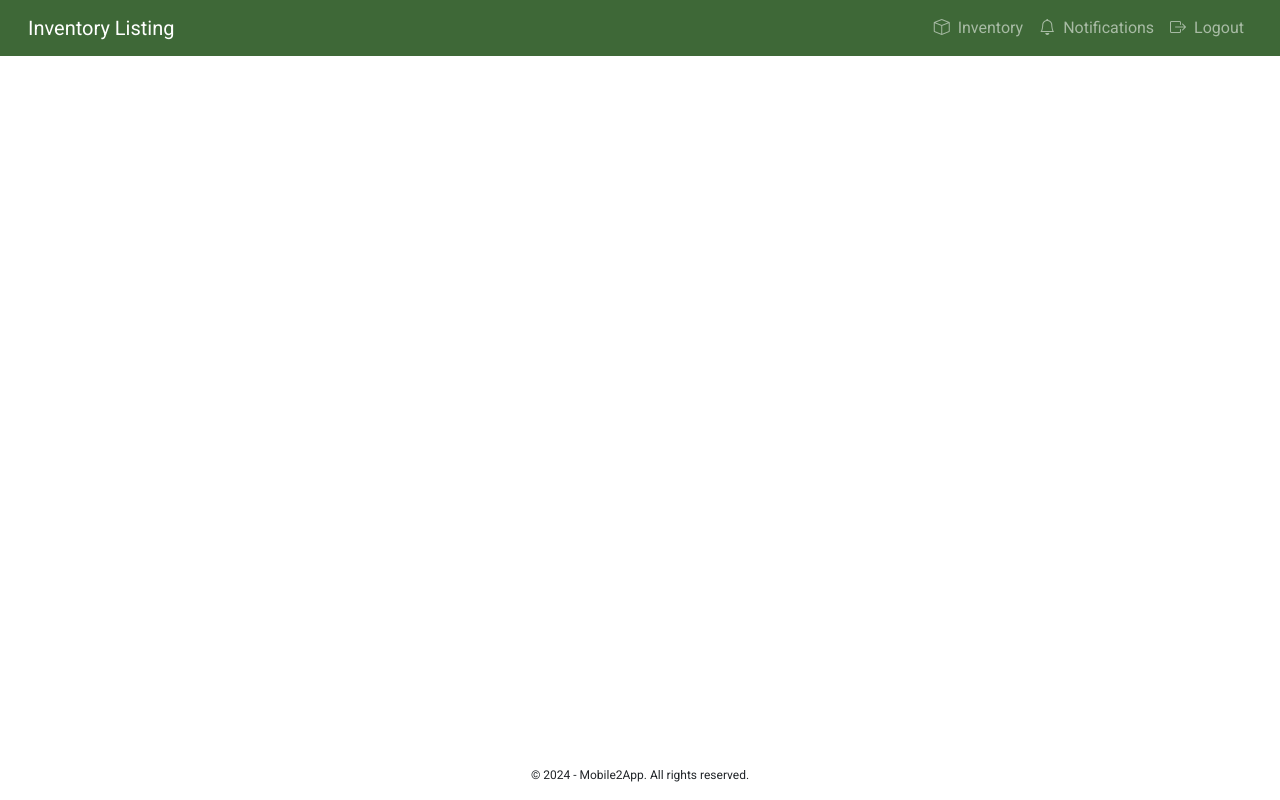
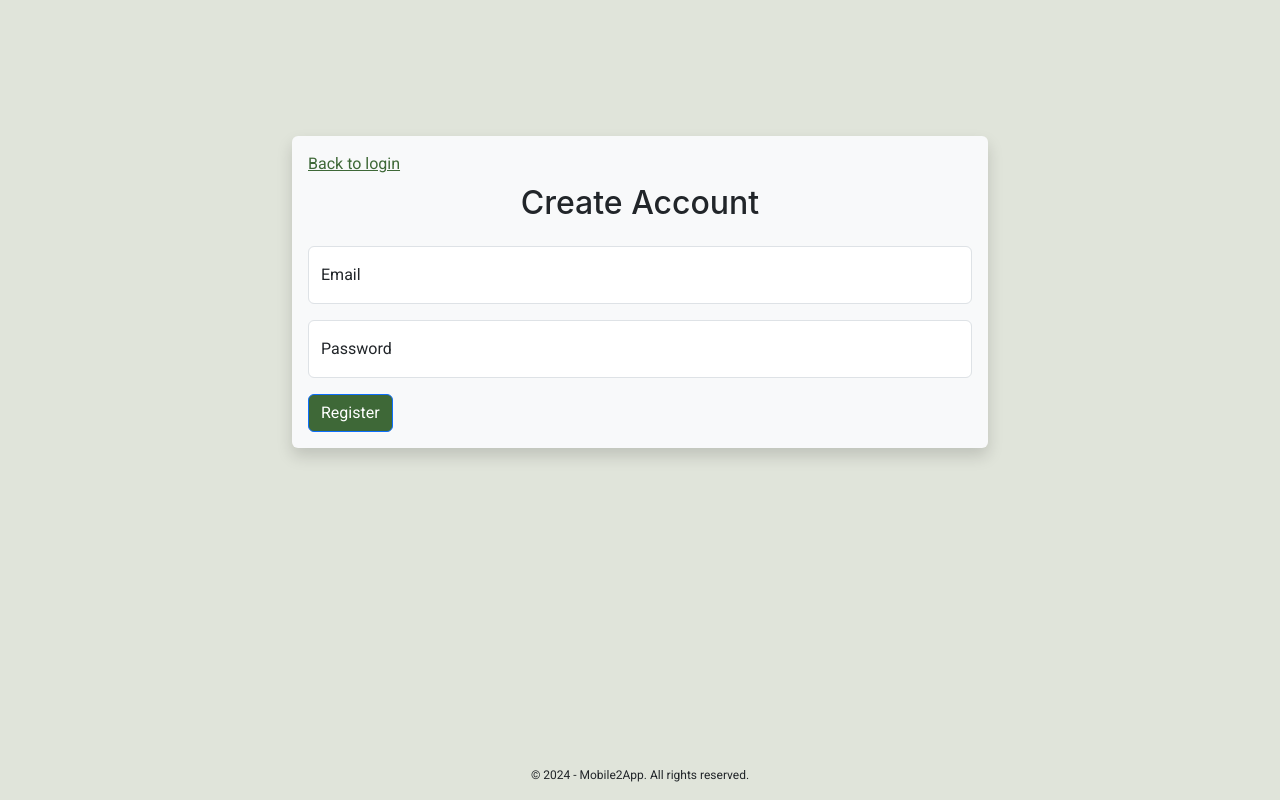
Before and after one commit to FreemanS98765/cs-499-repo, an Angular app in the folder app_public/: page /register in a window 1280 px wide. Before the commit this address led to /. Built offline with nearby package versions, Linux system fonts and the light colour scheme.

Commit message:
Registration view created

```diff
--- a/app_public/src/app/app.component.html
+++ b/app_public/src/app/app.component.html
@@ -1,5 +1,5 @@
 <main class="main">
-  <ng-container *ngIf="router.url !== '/login' && router.url !== '/logout'">
+  <ng-container *ngIf="router.url !== '/login' && router.url !== '/logout' && router.url !== '/register'">
     <app-header></app-header>
   </ng-container>
   <router-outlet></router-outlet>
--- a/app_public/src/app/app.module.ts
+++ b/app_public/src/app/app.module.ts
@@ -8,6 +8,7 @@ import { AppComponent } from './app.component';
 import { HeaderComponent } from './shared/components/header/header.component';
 import { FooterComponent } from './shared/components/footer/footer.component';
 import { LoginComponent } from './features/login/login.component';
+import { RegistrationComponent } from './features/registration/registration.component';
 import { DashboardComponent } from './features/dashboard/dashboard.component';
 import { NotificationsComponent } from './features/notifications/notifications.component';
 import { CreateProductComponent } from './features/create-product/create-product.component';
@@ -24,6 +25,7 @@ import { routes } from './app.routes';
     HeaderComponent,
     FooterComponent,
     LoginComponent,
+    RegistrationComponent,
     DashboardComponent,
     CreateProductComponent,
     NotificationsComponent,
--- a/app_public/src/app/features/login/login.component.ts
+++ b/app_public/src/app/features/login/login.component.ts
@@ -5,7 +5,7 @@ import {
   FormBuilder,
   Validators,
 } from '@angular/forms';
-import { Router } from '@angular/router';
+import { Router, RouterOutlet, RouterLink } from '@angular/router';
 
 /**
  * @title Login Component
@@ -19,7 +19,7 @@ import { Router } from '@angular/router';
   selector: 'app-login',
   templateUrl: './login.component.html',
   styleUrls: ['./login.component.css'],
-  imports: [ReactiveFormsModule],
+  imports: [ReactiveFormsModule, RouterOutlet, RouterLink],
   host: { class: 'login-view' },
 })
 export class LoginComponent implements OnInit {
--- a/app_public/src/app/features/notifications/notifications.component.html
+++ b/app_public/src/app/features/notifications/notifications.component.html
@@ -24,7 +24,7 @@
 <div class="container container-max-sm py-4">
   <div class="row">
     <div class="col">
-      <div class="mb-3" *ngFor="let notification of notifications">
+      <div class="mb-3" *ngFor="let notification of NOTIFICATIONS">
         <mat-card appearance="outlined" class="mb-3">
           <mat-card-content class="d-flex justify-content-between">
             <div>
--- /dev/null
+++ b/app_public/src/app/features/registration/registration.component.html
@@ -0,0 +1,42 @@
+<!-- registration.component.html -->
+<div class="container container-max-md py-4">
+  <div class="row">
+    <div class="col">
+      <div class="shadow p-3 mb-5 bg-body-tertiary rounded">
+        <div class="pl-2 pb-2">
+          <a routerLink="/login" class="link">Back to login</a>
+        </div>
+        <h1 class="h2 text-center mb-4">Create Account</h1>
+        <form
+          [formGroup]="registrationForm"
+          (ngSubmit)="onSubmit()"
+          class="form"
+        >
+          <div class="form-floating mb-3">
+            <input
+              type="email"
+              class="form-control"
+              placeholder="name@example.com"
+              id="email"
+              formControlName="email"
+            />
+            <label for="email">Email</label>
+          </div>
+          <div class="form-floating">
+            <input
+              type="password"
+              class="form-control"
+              id="password"
+              placeholder="Password"
+              formControlName="password"
+            />
+            <label for="password">Password</label>
+          </div>
+          <div class="pt-3">
+            <button type="submit" class="btn btn-primary">Register</button>
+          </div>
+        </form>
+      </div>
+    </div>
+  </div>
+</div>
--- /dev/null
+++ b/app_public/src/app/features/registration/registration.component.ts
@@ -0,0 +1,38 @@
+// registration.component.ts
+import { Component } from '@angular/core';
+import { FormBuilder, FormGroup, Validators, ReactiveFormsModule } from '@angular/forms';
+import { Router, RouterOutlet, RouterLink } from '@angular/router';
+/**
+ * @title Registration Component
+ *
+ * This component handles user registration.
+ */
+@Component({
+  selector: 'app-registration',
+  standalone: true,
+  imports: [ReactiveFormsModule, RouterOutlet, RouterLink],
+  templateUrl: './registration.component.html',
+  styleUrls: ['./registration.component.css'],
+  host: { class: 'registration-view' },
+})
+export class RegistrationComponent {
+  registrationForm: FormGroup;
+
+  constructor(private fb: FormBuilder, private router: Router) {
+    // Initialize the form group
+    this.registrationForm = this.fb.group({
+      email: ['', [Validators.required, Validators.email]],
+      password: ['', [Validators.required, Validators.minLength(8)]],
+    });
+  }
+
+  // Handle form submission
+  onSubmit(): void {
+    if (this.registrationForm.valid) {
+      console.log('Email: ' + this.registrationForm.value.email);
+      console.log('Password: ' + this.registrationForm.value.password);
+      // Navigate to the login view
+      this.router.navigate(['/dashboard']);
+    }
+  }
+}
--- a/app_public/src/app/styles.css
+++ b/app_public/src/app/styles.css
@@ -97,18 +97,12 @@ a {
   color: var(--sys-primary);
 }
 
+a.link {
+  text-decoration: underline;
+}
+
 .logo {
   max-width: 9.2rem;
-}
-
-.login-view {
-  background: linear-gradient(to bottom, #3e6837 50%, #e0e4da 50%);
-  margin: 0;
-  height: 100vh;
-  width: 100%;
-  display: flex;
-  flex-direction: column;
-  justify-content: center;
 }
 
 .sub-header {
@@ -138,6 +132,16 @@ a {
 }
 
 /* Login Styles */
+.login-view {
+  background: linear-gradient(to bottom, #3e6837 50%, #e0e4da 50%);
+  margin: 0;
+  height: 100vh;
+  width: 100%;
+  display: flex;
+  flex-direction: column;
+  justify-content: center;
+}
+
 .login-btn {
   background-color: var(--sys-primary);
   color: white;
@@ -147,6 +151,14 @@ a {
   min-width: 175px;
   cursor: pointer;
   transform: translateY(36px);
+}
+
+/* Registration Styles */
+.registration-view {
+  background-color: var(--sys-surface-container-highest);
+  display: block;
+  height: 100vh;
+  padding-top: 7rem;
 }
 
 .login-btn:hover {
```
Also changed, not shown: app_public/src/app/app.routes.ts (+8 -6 lines), app_public/src/app/features/registration/registration.component.css (added).
